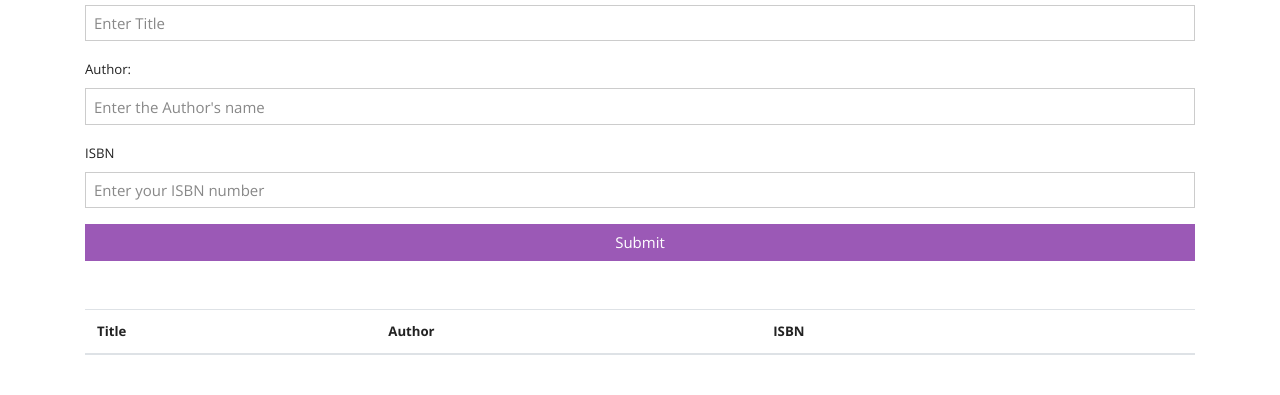
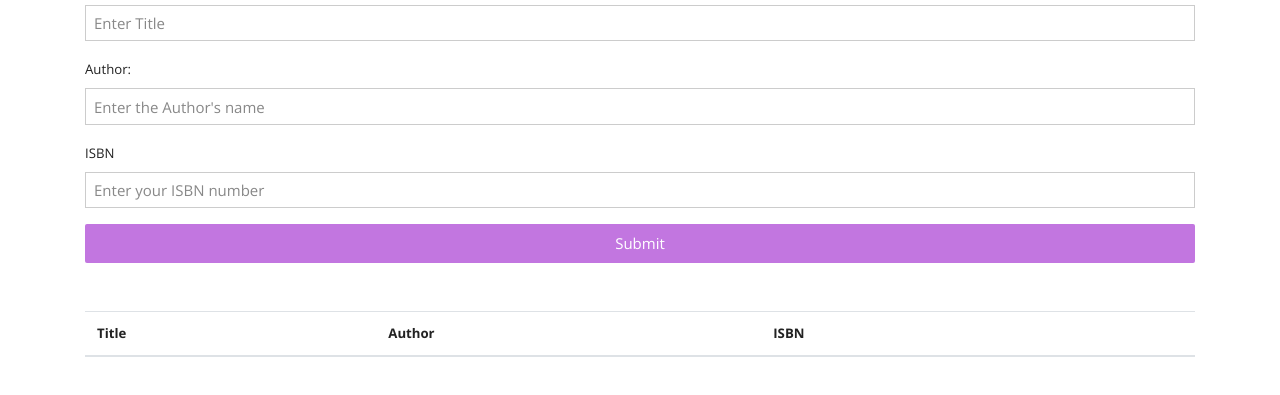
Before and after one commit to Nishbruh/BookListApp, a plain HTML site: page index.html in a window 1280 px wide. Shown: the part 101-496 px from the top of the page. Drawn offline with nearby package versions, Linux system fonts and the light colour scheme.

Commit message:
button styling

```diff
--- a/index.html
+++ b/index.html
@@ -30,7 +30,7 @@
                 <input type="text" id="isbn" placeholder="Enter your ISBN number" class="form-control">
             </div>
             <div class="form-group">
-                <input type="submit" id="btn" class="btn mycolorbg btn-block">
+                <input type="submit" id="btn" class="bt">
             </div>
         </form>
         <table class="table table-striped mt-5">
--- a/style.css
+++ b/style.css
@@ -2,7 +2,18 @@
     color: #9b59b6;
 }
 
-.mycolorbg {
+.bt {
+    width: 100%;
+    padding: 8px;
+    background-color: #c276e0;
+    color: white;
+    border: none;
+    border-radius: 2px;
+    outline: none;
+
+}
+
+.bt:hover {
     background-color: #9b59b6;
-    color: white;
+    transition: 0.2s ease;
 }
```
